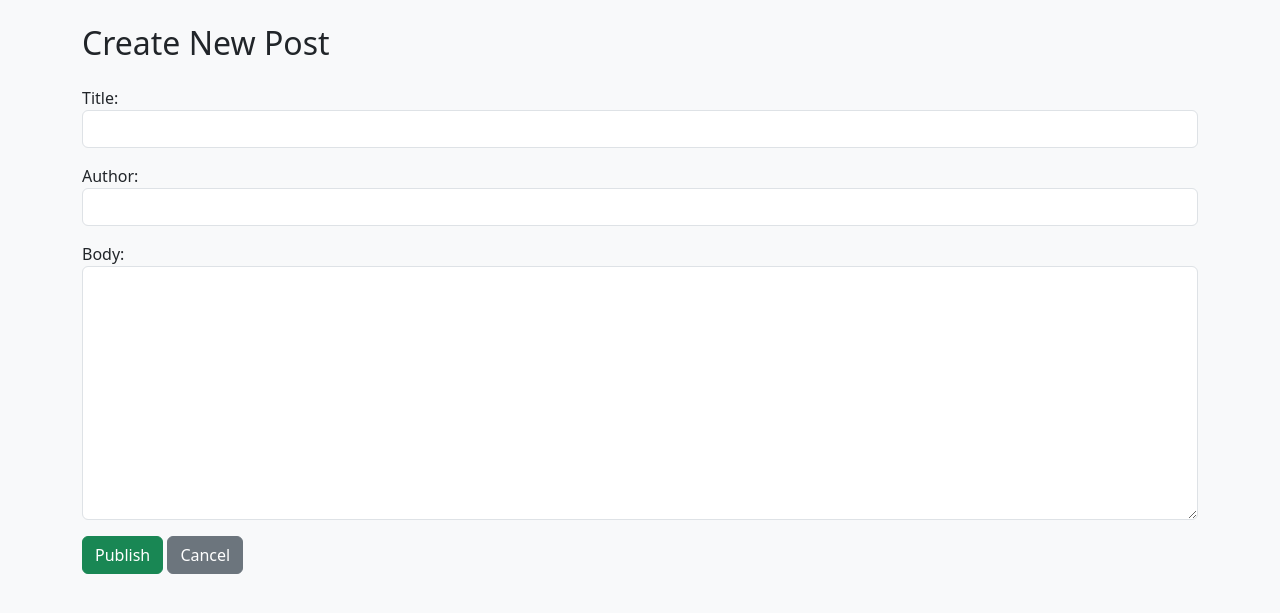
After one commit to IbrahimAce/django-blog, a Django app: page /create/ in a window 1280 px wide. The commit adds this page. Shown: the top 613 px of the page. Run offline with Django 5.2, Linux system fonts and the light colour scheme.

Commit message:
Add create post form and MIT license

```diff
--- /dev/null
+++ b/blog/forms.py
@@ -0,0 +1,14 @@
+# blog/forms.py
+
+from django import forms
+from .models import Post
+
+class PostForm(forms.ModelForm):
+    class Meta:
+        model = Post
+        fields = ['title', 'author', 'body']
+        widgets = {
+            'title': forms.TextInput(attrs={'class': 'form-control'}),
+            'author': forms.TextInput(attrs={'class': 'form-control'}),
+            'body': forms.Textarea(attrs={'class': 'form-control'}),
+        }
--- /dev/null
+++ b/blog/templates/blog/create_post.html
@@ -0,0 +1,18 @@
+<!DOCTYPE html>
+<html>
+<head>
+    <title>Create New Post</title>
+    <link href="https://cdn.jsdelivr.net/npm/bootstrap@5.3.0/dist/css/bootstrap.min.css" rel="stylesheet">
+</head>
+<body class="bg-light">
+    <div class="container mt-4">
+        <h2 class="mb-4">Create New Post</h2>
+        <form method="post">
+            {% csrf_token %}
+            {{ form.as_p }}
+            <button type="submit" class="btn btn-success">Publish</button>
+            <a href="{% url 'home' %}" class="btn btn-secondary">Cancel</a>
+        </form>
+    </div>
+</body>
+</html>
--- a/blog/templates/blog/home.html
+++ b/blog/templates/blog/home.html
@@ -1,4 +1,3 @@
-
 <!DOCTYPE html>
 <html>
 <head>
@@ -7,6 +6,8 @@
 </head>
 <body class="bg-light">
     <div class="container mt-4">
+        <a href="{% url 'create_post' %}" class="btn btn-success mb-3">+ Create New Post</a>
+
         <h1 class="mb-4">My Blog</h1>
         <div class="row">
             {% for post in posts %}
--- a/blog/urls.py
+++ b/blog/urls.py
@@ -4,5 +4,5 @@ from . import views
 urlpatterns = [
     path('', views.home, name='home'),
     path('post/<int:pk>/', views.post_detail, name='post_detail'),
-    # path('create_post/', views.create_post, name='create_post'),
+    path('create/', views.create_post, name='create_post'),
 ]
--- a/blog/views.py
+++ b/blog/views.py
@@ -1,6 +1,6 @@
-from django.shortcuts import render, get_object_or_404
+from django.shortcuts import render, get_object_or_404, redirect
 from .models import Post
-
+from .forms import PostForm
 
 # Create your views here.
 
@@ -19,3 +19,15 @@ def post_detail(request, pk):
         'post': post  # Pass the post to the template context
     }
     return render(request, 'blog/post_detail.html', context)  # Render the 'post_detail.html' template with the context data
+
+
+
+def create_post(request):
+    if request.method == 'POST':
+        form = PostForm(request.POST)
+        if form.is_valid():
+            form.save()
+            return redirect('home')  # redirect to homepage after saving
+    else:
+        form = PostForm()
+    return render(request, 'blog/create_post.html', {'form': form})
```
Also changed, not shown: 1 other file.
